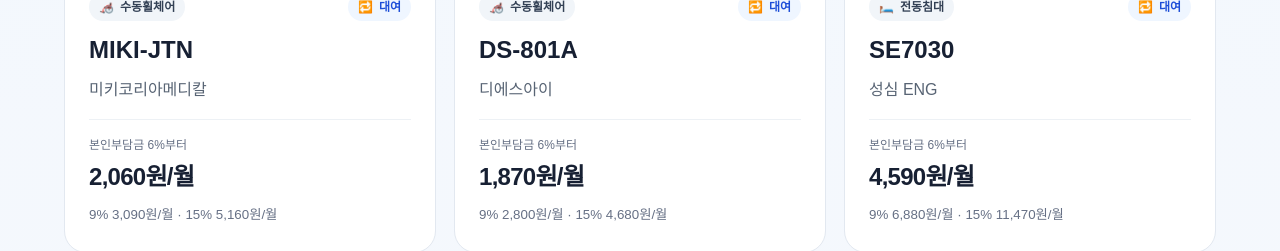
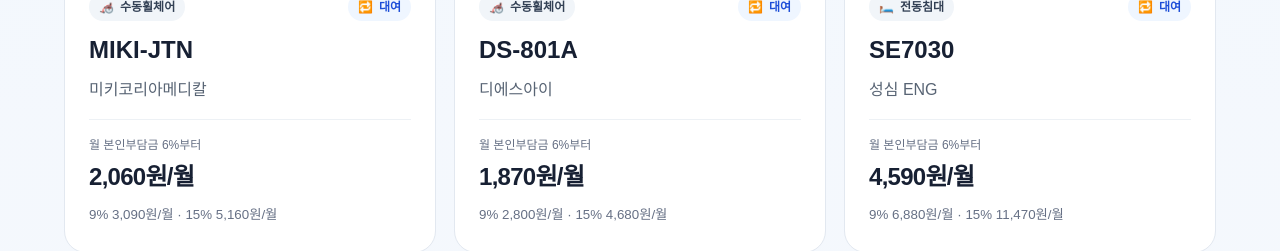
Before and after one commit to blacknacoof2-ux/welfare-equipment-site, a Next.js app: page / in a window 1280 px wide. Shown: the part 5520-5771 px from the top of the page. Built offline with nearby package versions, Linux system fonts and the light colour scheme; no server answers.

Commit message:
fix: label rental product card prices by month

```diff
--- a/components/ProductCard.tsx
+++ b/components/ProductCard.tsx
@@ -10,6 +10,7 @@
   const copays = getCopays(product.benefitPrice);
   const suffix = getPriceSuffix(product);
   const showModel = !isSameProductNameAndModel(product);
+  const priceLabel = mode === 'RENTAL' ? '월 본인부담금 6%부터' : '본인부담금 6%부터';
 
   return (
     <a className="content-card product-card" href={`/products/${product.slug}`}>
@@ -25,7 +26,7 @@
         <p className="product-maker">{product.manufacturer}{showModel ? ` · ${product.model}` : ''}</p>
         {showCode && <p className="muted product-code">급여코드 {product.benefitCode}</p>}
         <div className="card-price-block">
-          <span>본인부담금 6%부터</span>
+          <span>{priceLabel}</span>
           <strong>{formatter.format(copays.copay6)}원{suffix}</strong>
           <small>9% {formatter.format(copays.copay9)}원{suffix} · 15% {formatter.format(copays.copay15)}원{suffix}</small>
         </div>
```
